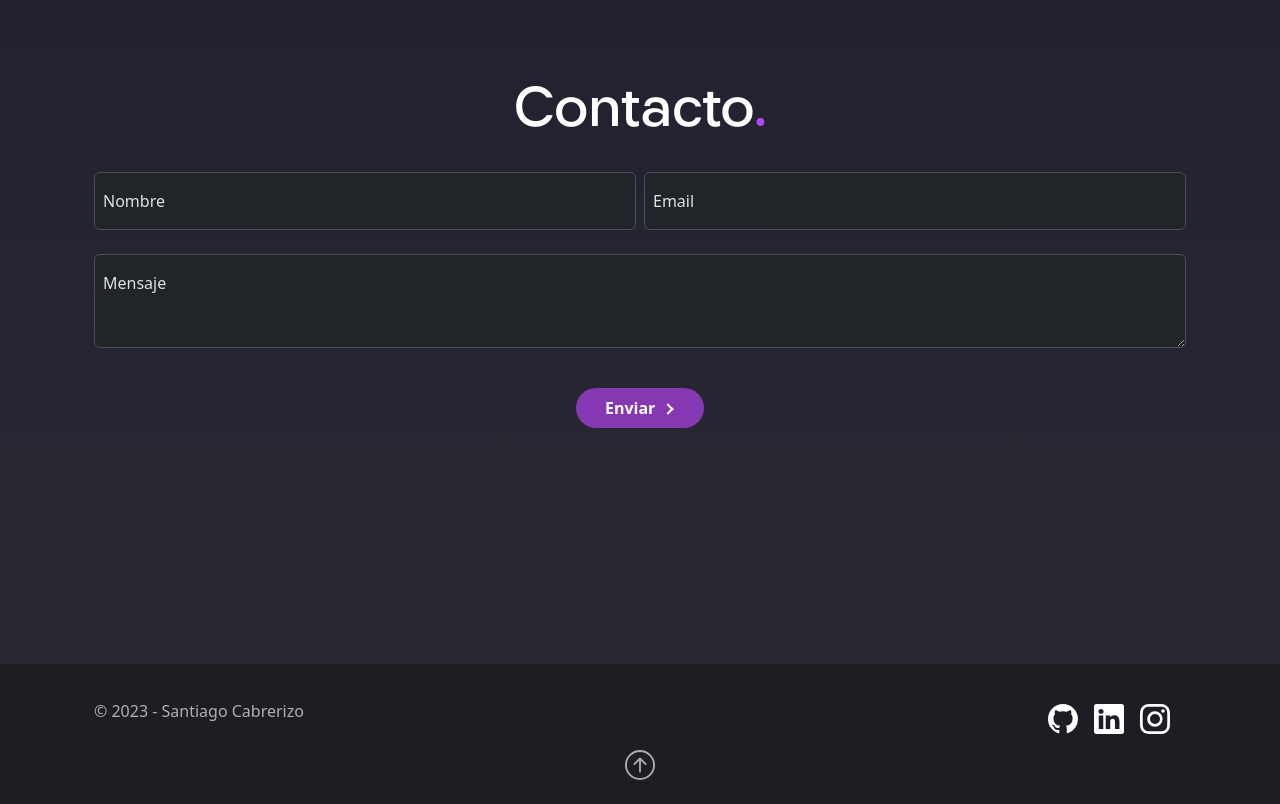
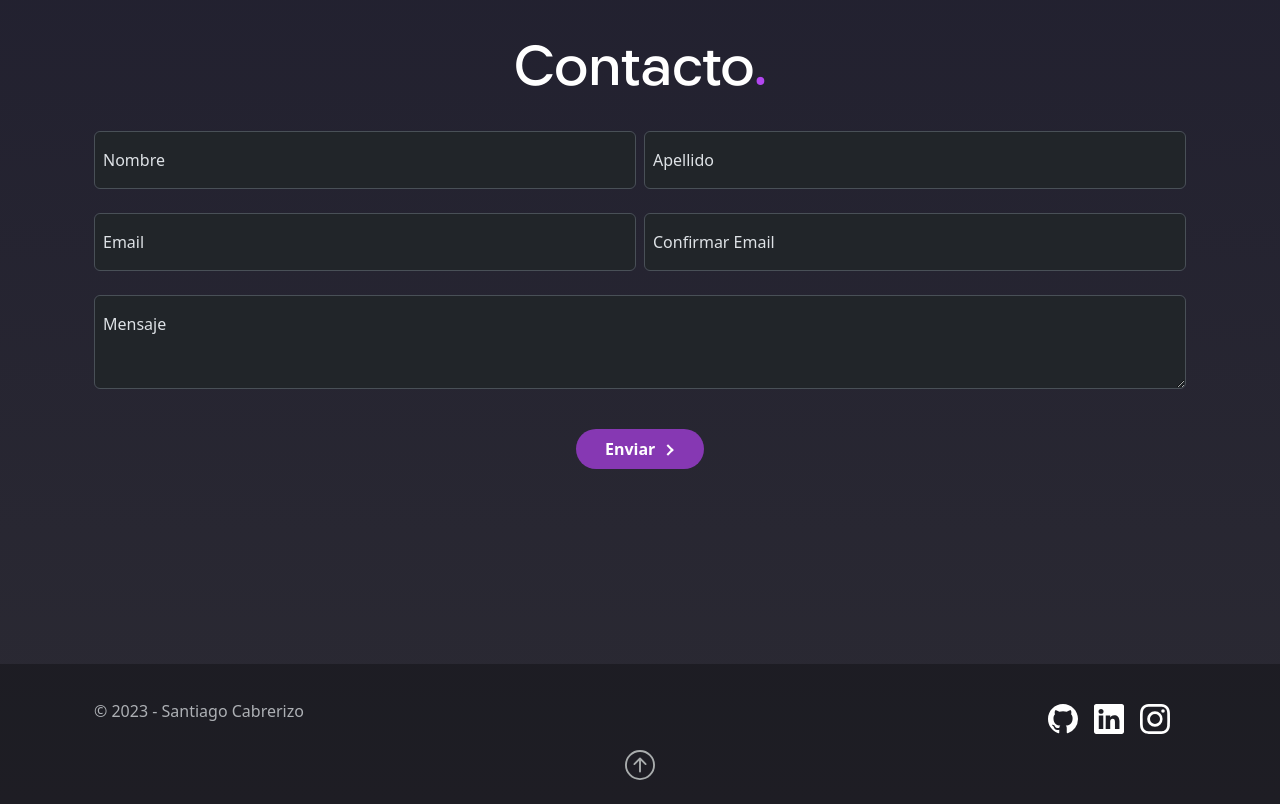
Before and after one commit to SantiagoCabrerizo/Portfolio, a React (Vite) app: page / in a window 1280 px wide. Shown: the part 4200-5004 px from the top of the page. Built offline with nearby package versions, Linux system fonts and the light colour scheme; a web font is replaced by a local one.

Commit message:
validar formulario contacto

```diff
--- a/src/components/Contact.jsx
+++ b/src/components/Contact.jsx
@@ -1,35 +1,47 @@
-import React, { useState } from "react";
+import { useState } from "react";
 import { useForm } from "react-hook-form";
 
 export const Contact = () => {
   const {
     register,
+    handleSubmit,
+    watch,
     formState: { errors },
-  } = useForm();
+  } = useForm({ mode: "onBlur" });
 
   const [mensajeEnviado, setMensajeEnviado] = useState(false);
+  const emailValue = watch("user_email");
 
-  const sendEmail = (e) => {
-    e.preventDefault();
-    // Enviar los datos del formulario a Formsubmit (utilizando su API)
-    fetch("https://formsubmit.co/santi.cabrerizo69@gmail.com", {
+  const sendEmail = async (data) => {
+    try {
+      const formData = new FormData();
+      Object.entries(data).forEach(([key, value]) => {
+        formData.append(key, value);
+      });
+
+      // Campos extra para Formsubmit
+      formData.append("_captcha", "false");
+      formData.append("_next", "https://santiagocabrerizo.com");
+      formData.append("_template", "table");
+      formData.append("_subject", "Nuevo mensaje desde el portfolio");
+      formData.append("_replyto", data.user_email);
+
+      const response = await fetch("https://formsubmit.co/santi.cabrerizo69@gmail.com", {
         method: "POST",
-      headers: {
-        "Content-Type": "application/x-www-form-urlencoded",
-      },
-      body: new URLSearchParams(new FormData(e.target)).toString(),
-    })
-      .then((response) => {
+        body: formData,
+      });
+
+    console.log(`Response: ${response}`);
+
       if (response.ok) {
-          setMensajeEnviado(true); // Muestra el mensaje de éxito
+        setMensajeEnviado(true);
       } else {
         alert("Hubo un error al enviar el mensaje. Intenta nuevamente.");
       }
-      })
-      .catch((error) => {
+    } catch (error) {
       console.error("Error al enviar el formulario:", error);
       alert("Hubo un error al enviar el mensaje. Intenta nuevamente.");
-      });
+    }
   };
 
   return (
@@ -46,68 +58,98 @@ export const Contact = () => {
                 <h2>¡Gracias por tu mensaje! Pronto nos pondremos en contacto.</h2>
               </div>
             ) : (
-              <form
-                onSubmit={sendEmail}
-                className="row g-2"
-                method="POST"
-                action="https://formsubmit.co/tucorreo@gmail.com"
-              >
-                <input type="hidden" name="_captcha" value="false" />
-                <input type="hidden" name="_next" value="https://tusitio.netlify.app/gracias" />
+              <form onSubmit={handleSubmit(sendEmail)} className="row g-2">
 
+                {/* Nombre */}
                 <div className="form-floating mb-3 col-md-6">
                   <input
                     type="text"
-                    name="user_name"
                     className="form-control"
-                    id="floatingInput1"
                     placeholder="Nombre"
-                    {...register("user_name", { required: true })}
+                    {...register("user_name", {
+                      required: "Ingrese su nombre",
+                      minLength: { value: 2, message: "Mínimo 2 caracteres" },
+                    })}
                   />
-                  <label htmlFor="floatingInput1">Nombre</label>
+                  <label>Nombre</label>
                   {errors.user_name && (
-                    <span role="alert" className="span-validation d-flex ps-2">
-                      Ingrese su nombre
-                    </span>
+                    <span className="span-validation">{errors.user_name.message}</span>
                   )}
                 </div>
 
+                {/* Apellido */}
+                <div className="form-floating mb-3 col-md-6">
+                  <input
+                    type="text"
+                    className="form-control"
+                    placeholder="Apellido"
+                    {...register("user_lastname", {
+                      required: "Ingrese su apellido",
+                      minLength: { value: 2, message: "Mínimo 2 caracteres" },
+                    })}
+                  />
+                  <label>Apellido</label>
+                  {errors.user_lastname && (
+                    <span className="span-validation">{errors.user_lastname.message}</span>
+                  )}
+                </div>
+
+                {/* Email */}
                 <div className="form-floating mb-3 col-md-6">
                   <input
                     type="email"
-                    name="user_email"
                     className="form-control"
-                    id="floatingInput2"
                     placeholder="Email"
-                    {...register("user_email", { required: true })}
+                    {...register("user_email", {
+                      required: "Ingrese su email",
+                      pattern: {
+                        value: /^[^\s@]+@[^\s@]+\.[^\s@]+$/,
+                        message: "Formato de email inválido",
+                      },
+                    })}
                   />
-                  <label htmlFor="floatingInput2">Email</label>
+                  <label>Email</label>
                   {errors.user_email && (
-                    <span role="alert" className="span-validation d-flex ps-2">
-                      Ingrese su email
-                    </span>
+                    <span className="span-validation">{errors.user_email.message}</span>
                   )}
                 </div>
 
+                {/* Confirmar Email */}
+                <div className="form-floating mb-3 col-md-6">
+                  <input
+                    type="email"
+                    className="form-control"
+                    placeholder="Confirmar Email"
+                    {...register("confirm_email", {
+                      required: "Confirme su email",
+                      validate: (value) =>
+                        value === emailValue || "Los emails no coinciden",
+                    })}
+                  />
+                  <label>Confirmar Email</label>
+                  {errors.confirm_email && (
+                    <span className="span-validation">{errors.confirm_email.message}</span>
+                  )}
+                </div>
+
+                {/* Mensaje */}
                 <div className="form-floating mb-3 mx-auto">
                   <textarea
                     className="form-control msg"
-                    name="message"
-                    id="floatingTextarea1"
                     rows="3"
                     placeholder="Mensaje"
-                    {...register("message", { required: true })}
+                    {...register("message", {
+                      required: "Ingrese su mensaje",
+                      minLength: { value: 10, message: "Mínimo 10 caracteres" },
+                    })}
                   ></textarea>
-                  <label htmlFor="floatingTextarea1" className="form-label">
-                    Mensaje
-                  </label>
+                  <label>Mensaje</label>
                   {errors.message && (
-                    <span role="alert" className="span-validation d-flex ps-2">
-                      Ingrese su mensaje
-                    </span>
+                    <span className="span-validation">{errors.message.message}</span>
                   )}
                 </div>
 
+                {/* Botón */}
                 <div className="d-flex justify-content-center mt-4">
                   <button type="submit" className="boton-form">
                     Enviar
```
Lines whose indentation alone changed are shown as unchanged.
